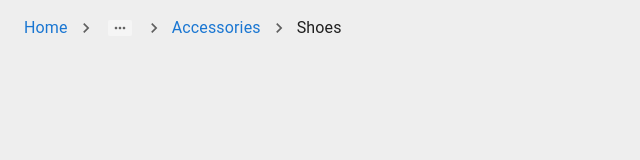
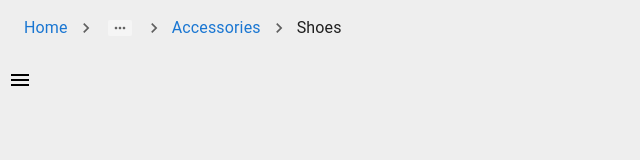
Before and after one commit to AhmadIkbalDjaya/Belajar-Mui, a React (Vite) app: page / in a window 1280 px wide. Shown: the top 160 px of the page, without its empty margins (0-640 px from the left). Built offline with nearby package versions, Linux system fonts and the light colour scheme.

Commit message:
25-Drawer

```diff
--- a/src/App.jsx
+++ b/src/App.jsx
@@ -1,5 +1,6 @@
 import "./App.css";
 import { MuiBreadcrumbs } from "./components/MuiBreadcrumbs";
+import { MuiDrawer } from "./components/MuiDrawer";
 // import { MuiLink } from "./components/MuiLink";
 // import { MuiNavbar } from "./components/MuiNavbar";
 // import { MuiImagelist } from "./components/MuiImagelist";
@@ -35,6 +36,7 @@
       {/* <MuiNavbar /> */}
       {/* <MuiLink /> */}
       <MuiBreadcrumbs />
+      <MuiDrawer />
     </>
   );
 }
--- /dev/null
+++ b/src/components/MuiDrawer.jsx
@@ -0,0 +1,31 @@
+import { Drawer, Box, Typography, IconButton } from "@mui/material";
+import MenuIcon from "@mui/icons-material/Menu";
+import { useState } from "react";
+
+export const MuiDrawer = () => {
+  const [isDrawerOpen, setIsDrawerOpen] = useState(false);
+  return (
+    <>
+      <IconButton
+        size="large"
+        edge="start"
+        color="inherit"
+        aria-label="logo"
+        onClick={() => setIsDrawerOpen(true)}
+      >
+        <MenuIcon />
+      </IconButton>
+      <Drawer
+        anchor="left"
+        open={isDrawerOpen}
+        onClose={() => setIsDrawerOpen(false)}
+      >
+        <Box p={2} width={"250px"} textAlign={"center"} role="presentation">
+          <Typography variant="h6" component={"div"}>
+            Side Panel
+          </Typography>
+        </Box>
+      </Drawer>
+    </>
+  );
+};
```
